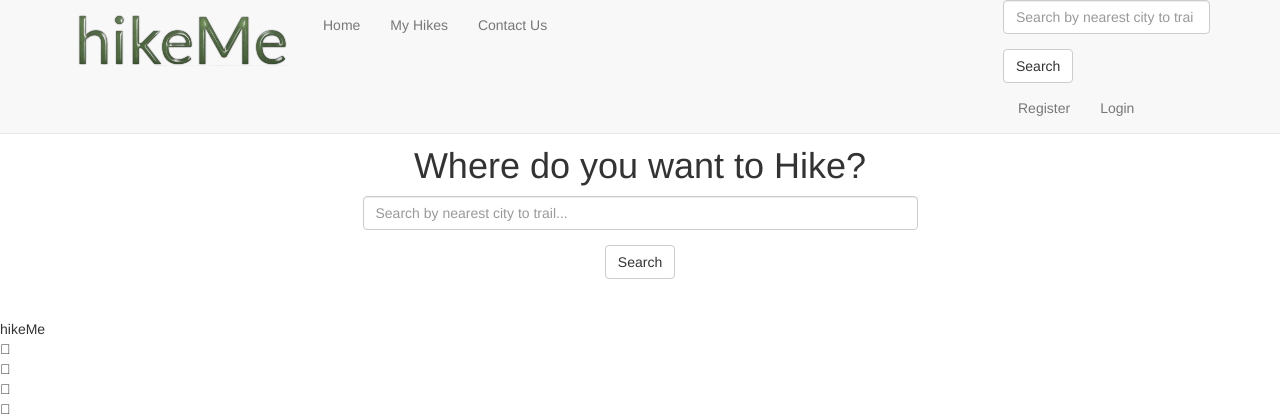
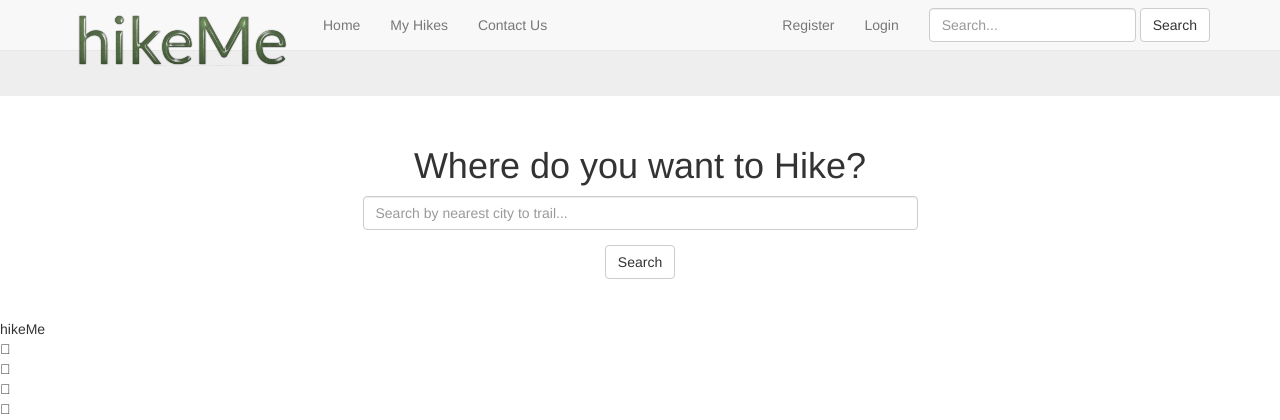
Before and after one commit to nathangruber/hikeMe, a PHP site: page /index.php in a window 1280 px wide. Shown: the top 420 px of the page. Run offline with PHP 8.4, Linux system fonts and the light colour scheme; some libraries are stand-ins or nearby versions.

Commit message:
search navbar

```diff
--- a/includes/navbar.php
+++ b/includes/navbar.php
@@ -18,14 +18,17 @@
 	    <li><a href="myhikes.php">My Hikes</a></li>
 		<li><a href="contact.php">Contact Us</a></li>
     </ul>
+
+	<form method="post" action="index.php" class="navbar-form navbar-right" role="search">
+        <div class="form-group">
+          <input type="text" class="form-control" placeholder="Search..." name="search">
+        </div>
+        <button type="submit" class="btn btn-default">Search</button>
+      </form>
+
+
    	<ul class="nav navbar-nav pull-right">
 
-	   	<form method="post" action="index.php">
-		  <div class="form-group">
-		    <input type="search" class="form-control" name="search" placeholder="Search by nearest city to trail...">
-		  </div>
-		  <button type="submit" class="btn btn-default">Search</button>
-		</form>
 
     <?php
 	  if(!$logged){
```
